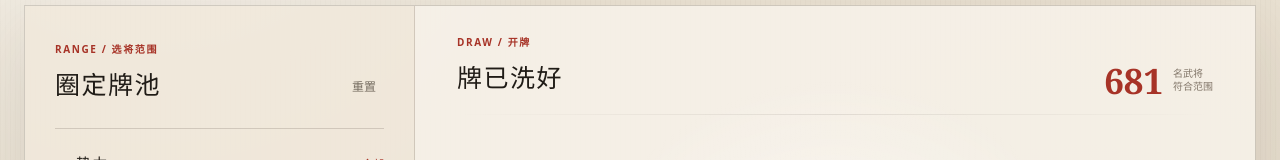
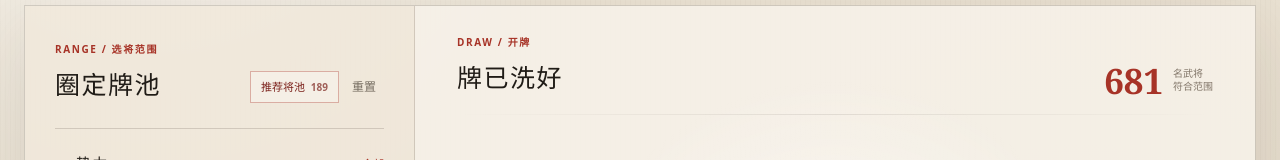
Before and after one commit to JianyuHe888/sanguosha-hero-draw, a Next.js app: page / in a window 1280 px wide. Shown: the part 371-531 px from the top of the page. Built offline with nearby package versions, Linux system fonts and the light colour scheme.

Commit message:
Add balanced recommended hero pool preset

```diff
--- a/app/globals.css
+++ b/app/globals.css
@@ -100,6 +100,15 @@ button { color: inherit; }
 .panel-title h2, .stage-heading h2, .catalog-heading h2 { margin: 7px 0 0; font-size: 25px; letter-spacing: .06em; }
 .reset-button { border: 0; background: transparent; color: #766d61; font-family: system-ui, sans-serif; font-size: 12px; cursor: pointer; padding: 8px; }
 .reset-button:hover { color: var(--cinnabar); }
+.panel-actions { display: flex; align-items: center; gap: 5px; }
+.preset-button {
+  min-height: 32px; padding: 0 10px; border: 1px solid rgba(167,51,39,.35);
+  background: rgba(255,255,255,.3); color: var(--cinnabar-dark); cursor: pointer;
+  font-family: system-ui, sans-serif; font-size: 11px; transition: .18s ease;
+}
+.preset-button b { margin-left: 3px; font-size: 10px; font-weight: 650; opacity: .7; }
+.preset-button:hover { border-color: var(--cinnabar); background: rgba(255,255,255,.55); }
+.preset-button.active { border-color: var(--cinnabar-dark); background: var(--cinnabar); color: #f8ecda; }
 
 .filter-group { padding: 24px 0; border-bottom: 1px solid var(--line); }
 .filter-heading { margin-bottom: 14px; align-items: center; }
@@ -315,6 +324,8 @@ body.modal-open { overflow: hidden; }
   .intro-note { font-size: 13px; }
   .search-box { min-height: 56px; padding-inline: 13px; }
   .control-panel { padding: 22px 18px; }
+  .panel-title { align-items: flex-start; }
+  .panel-actions { align-items: flex-end; flex-direction: column; }
   .draw-stage { padding: 28px 18px 22px; }
   .pool-counter strong { font-size: 29px; }
   .result-area { min-height: 410px; padding-top: 20px; }
--- a/app/page.tsx
+++ b/app/page.tsx
@@ -34,6 +34,39 @@ const PACKS = [
 ];
 const RARITIES = ["普通", "稀有", "史诗", "传说", "限定"];
 const VISIBLE_LIMIT = 18;
+
+const RECOMMENDED_PACKS = ["标准", "风林火山", "一将成名", "界限突破"];
+const CLASSIC_MYTH_HEROES = new Set([
+  "魏延", "夏侯渊", "曹仁", "小乔", "典韦", "荀彧", "庞统", "卧龙诸葛亮",
+  "太史慈", "庞德", "颜良文丑", "袁绍", "徐晃", "曹丕", "孙坚", "董卓",
+  "祝融", "孟获", "贾诩", "鲁肃", "张郃", "邓艾", "姜维", "刘禅",
+  "孙策", "张昭张弘", "左慈", "蔡文姬", "黄忠", "周泰", "于吉", "张角",
+]);
+const CLASSIC_BREAKTHROUGH_HEROES = new Set([
+  "界黄忠", "界刘备", "界关羽", "界张飞", "界赵云", "界马超", "界徐庶",
+  "界甘宁", "界吕蒙", "界黄盖", "界周瑜", "界大乔", "界陆逊", "界曹操",
+  "界司马懿", "界夏侯惇", "界张辽", "界许褚", "界郭嘉", "界李典", "界华佗",
+  "界吕布", "界公孙瓒", "界诸葛亮", "界黄月英", "界孙权", "界孙尚香",
+  "界甄姬", "界貂蝉", "界华雄", "界左慈", "界张角", "界于吉", "界袁绍",
+  "界刘禅", "界孙策", "界夏侯渊", "界卧龙诸葛亮", "界庞统", "界魏延",
+  "界小乔", "界孙坚", "界庞德", "界太史慈", "界董卓", "界邓艾", "界祝融",
+  "界姜维", "界贾诩", "界鲁肃", "界张郃", "界孟获", "界徐晃", "界蔡文姬",
+  "界荀彧", "界典韦", "界颜良文丑", "界张昭张纮",
+]);
+
+function isRecommendedHero(hero: Hero) {
+  if (hero.pack === "标准") return true;
+  if (hero.pack === "一将成名") return true;
+  if (hero.pack === "风林火山") return CLASSIC_MYTH_HEROES.has(hero.name);
+  if (hero.pack === "界限突破") {
+    return CLASSIC_BREAKTHROUGH_HEROES.has(hero.name);
+  }
+  return false;
+}
+
+const recommendedHeroIds = new Set(
+  heroes.filter(isRecommendedHero).map((hero) => hero.id),
+);
 
 const counts = {
   factions: Object.fromEntries(
@@ -200,6 +233,7 @@ export default function Home() {
   const [isDrawing, setIsDrawing] = useState(false);
   const [showAll, setShowAll] = useState(false);
   const [inspected, setInspected] = useState<Hero | null>(null);
+  const [recommendedOnly, setRecommendedOnly] = useState(false);
 
   const filteredHeroes = useMemo(() => {
     const needle = normalize(query);
@@ -208,17 +242,21 @@ export default function Home() {
         selectedFactions.includes(hero.faction) &&
         selectedPacks.includes(hero.pack) &&
         selectedRarities.includes(hero.rarity) &&
+        (!recommendedOnly || recommendedHeroIds.has(hero.id)) &&
         (!needle ||
           normalize(hero.name).includes(needle) ||
           normalize(hero.pack).includes(needle)),
     );
-  }, [query, selectedFactions, selectedPacks, selectedRarities]);
+  }, [query, recommendedOnly, selectedFactions, selectedPacks, selectedRarities]);
 
   const availableCount = noRepeat
     ? filteredHeroes.filter((hero) => !usedIds.has(hero.id)).length
     : filteredHeroes.length;
 
-  useEffect(() => setShowAll(false), [query, selectedFactions, selectedPacks]);
+  useEffect(
+    () => setShowAll(false),
+    [query, recommendedOnly, selectedFactions, selectedPacks],
+  );
 
   useEffect(() => {
     if (!inspected) return;
@@ -237,6 +275,19 @@ export default function Home() {
     setQuery("");
     setSelectedFactions([...FACTIONS]);
     setSelectedPacks([...PACKS]);
+    setSelectedRarities([...RARITIES]);
+    setRecommendedOnly(false);
+  };
+
+  const toggleRecommendedPool = () => {
+    if (recommendedOnly) {
+      setRecommendedOnly(false);
+      return;
+    }
+
+    setRecommendedOnly(true);
+    setSelectedFactions(["魏", "蜀", "吴", "群"]);
+    setSelectedPacks([...RECOMMENDED_PACKS]);
     setSelectedRarities([...RARITIES]);
   };
 
@@ -329,9 +380,19 @@ export default function Home() {
                 <span>RANGE / 选将范围</span>
                 <h2>圈定牌池</h2>
               </div>
-              <button className="reset-button" onClick={resetFilters} type="button">
-                重置
-              </button>
+              <div className="panel-actions">
+                <button
+                  aria-pressed={recommendedOnly}
+                  className={recommendedOnly ? "preset-button active" : "preset-button"}
+                  onClick={toggleRecommendedPool}
+                  type="button"
+                >
+                  推荐将池 <b>{recommendedHeroIds.size}</b>
+                </button>
+                <button className="reset-button" onClick={resetFilters} type="button">
+                  重置
+                </button>
+              </div>
             </div>
 
             <ChoiceGroup
```
Also changed, not shown: 1 other file (tests, documents, lock files or other folders).
